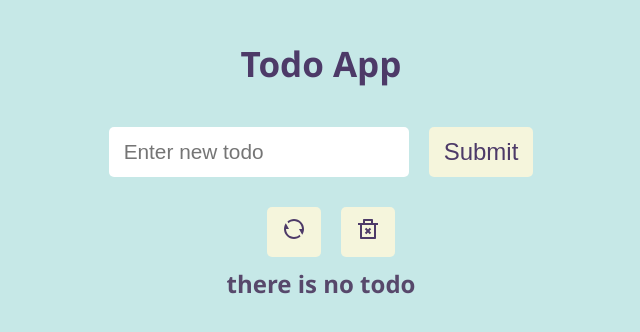
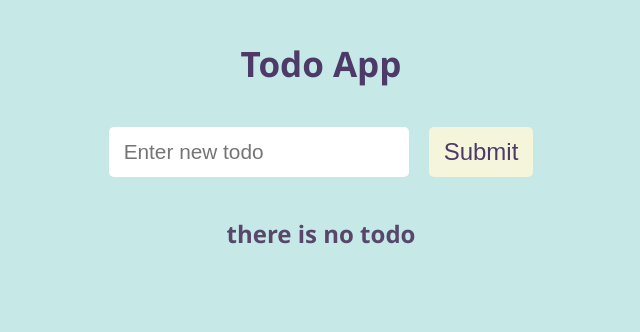
Before and after one commit to Elyzavetka/ToDo-Reminder-React, a React (Create React App) app: page / in a window 1280 px wide. Shown: the top 332 px of the page, without its empty margins (319-959 px from the left). Built offline with nearby package versions, Linux system fonts and the light colour scheme.

Commit message:
added conditional rendering for TodosActions component. Now we can see TodosActions only in we have one or more Todos in the list

```diff
--- a/src/App.js
+++ b/src/App.js
@@ -39,7 +39,7 @@ function App() {
     <div className="App">
       <h1>Todo App</h1>
       <TodoForm addTodo={addTodo}/>
-      <TodosActions resetTodos={resetTodos} deleteCompletedTodos={deleteCompletedTodos} />
+      {!!todos.length && <TodosActions resetTodos={resetTodos} deleteCompletedTodos={deleteCompletedTodos} />}
       <TodoList todos={todos} deleteTodo={deleteTodo} toggleTodo={toggleTodo}/>
     </div>
   );
```
